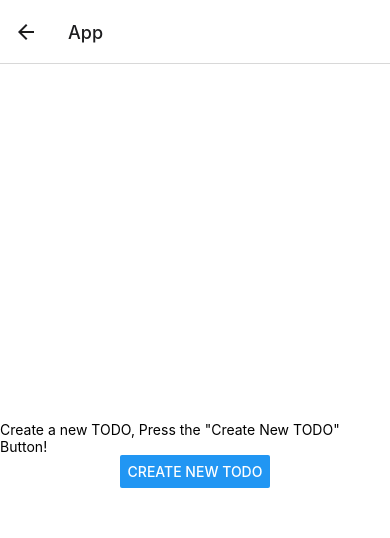
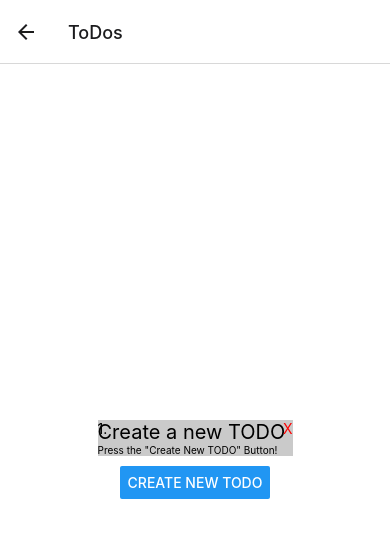
Before and after one commit to FireStreaker2/ToDo, a React Native app: screen / in a window 390 px wide. Both pictures are taken after a click on the button "GO TO APP". Shown: the top 538 px of the page. Built offline with nearby package versions, Linux system fonts and the light colour scheme.

Commit message:
better todos screen

```diff
--- a/App.tsx
+++ b/App.tsx
@@ -2,7 +2,14 @@ import { NavigationContainer } from "@react-navigation/native";
 import { createStackNavigator } from "@react-navigation/stack";
 import { StatusBar } from "expo-status-bar";
 import React, { useState } from "react";
-import { StyleSheet, Text, View, Button, TextInput } from "react-native";
+import {
+	StyleSheet,
+	Text,
+	View,
+	Button,
+	TextInput,
+	TouchableOpacity,
+} from "react-native";
 
 const Stack = createStackNavigator();
 
@@ -22,22 +29,43 @@ const HomeScreen: React.FC<NavigationProps> = ({ navigation }) => {
 		<View style={styles.container}>
 			<Text style={styles.h1}>ToDo</Text>
 			<Text style={styles.p}>Welcome Back!</Text>
-			<Button title="Go To App" onPress={() => navigation.navigate("App")} />
+			<Button title="Go To App" onPress={() => navigation.navigate("ToDos")} />
 			<StatusBar style="auto" />
 		</View>
 	);
 };
 
-const AppScreen: React.FC<NavigationProps> = ({ navigation }) => {
+const ToDosScreen: React.FC<NavigationProps> = ({ navigation }) => {
+	const [value, rerender] = useState(0);
+
+	const deleteToDo = (index: number) => {
+		const updatedTodos = todos.filter((_, i) => i !== index);
+		todos = updatedTodos;
+		rerender(value + 1);
+	};
+
 	return (
 		<View style={styles.container}>
-			<>
-				{todos.map((item, index) => (
-					<Text key={index}>
-						{item.title}, {item.description}
-					</Text>
-				))}
-			</>
+			<Text style={styles.rerender}>{value}</Text>
+			{todos.length === 0 ? (
+				<Text style={styles.h1}>No ToDos Found.</Text>
+			) : (
+				<>
+					{todos.map((item, index) => (
+						<View key={index} style={styles.todo}>
+							<Text style={styles.count}>{index + 1}.</Text>
+							<Text style={styles.h1}>{item.title}</Text>
+							<TouchableOpacity
+								style={styles.close}
+								onPress={() => deleteToDo(index)}
+							>
+								<Text style={styles.closeText}>X</Text>
+							</TouchableOpacity>
+							<Text style={styles.p}>{item.description}</Text>
+						</View>
+					))}
+				</>
+			)}
 			<Button
 				title="Create New TODO"
 				onPress={() => navigation.navigate("CreateToDo")}
@@ -66,7 +94,8 @@ const CreateToDoScreen: React.FC<NavigationProps> = ({ navigation }) => {
 
 		todos.push({
 			title: title,
-			description: description,
+			description:
+				description !== "" ? description : "No description provided.",
 		});
 
 		alert("Succesfully Submitted!");
@@ -102,7 +131,7 @@ const App: React.FC = () => {
 		<NavigationContainer>
 			<Stack.Navigator>
 				<Stack.Screen name="Home" component={HomeScreen} />
-				<Stack.Screen name="App" component={AppScreen} />
+				<Stack.Screen name="ToDos" component={ToDosScreen} />
 				<Stack.Screen name="CreateToDo" component={CreateToDoScreen} />
 			</Stack.Navigator>
 		</NavigationContainer>
@@ -134,6 +163,33 @@ const styles = StyleSheet.create({
 	inputContainer: {
 		margin: 30,
 	},
+
+	todo: {
+		backgroundColor: "#cacaca",
+		textAlign: "center",
+		width: "50%",
+		margin: 10,
+	},
+
+	count: {
+		position: "absolute",
+		top: 0,
+		left: 0,
+	},
+
+	close: {
+		position: "absolute",
+		top: 0,
+		right: 0,
+	},
+
+	closeText: {
+		color: "#ff0000",
+	},
+
+	rerender: {
+		display: "none",
+	},
 });
 
 export default App;
```
Also changed, not shown: babel.config.js (+5 -5 lines).
